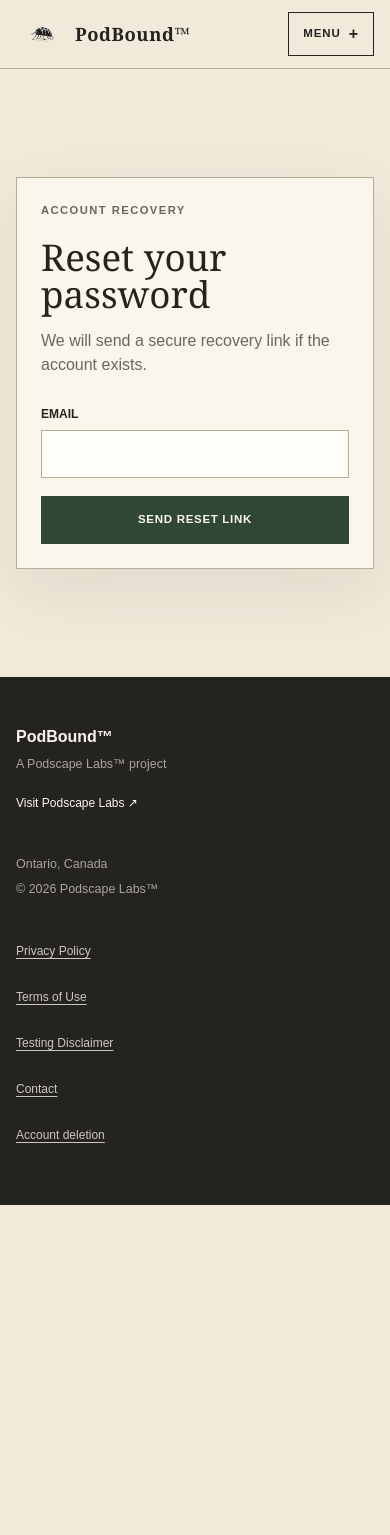
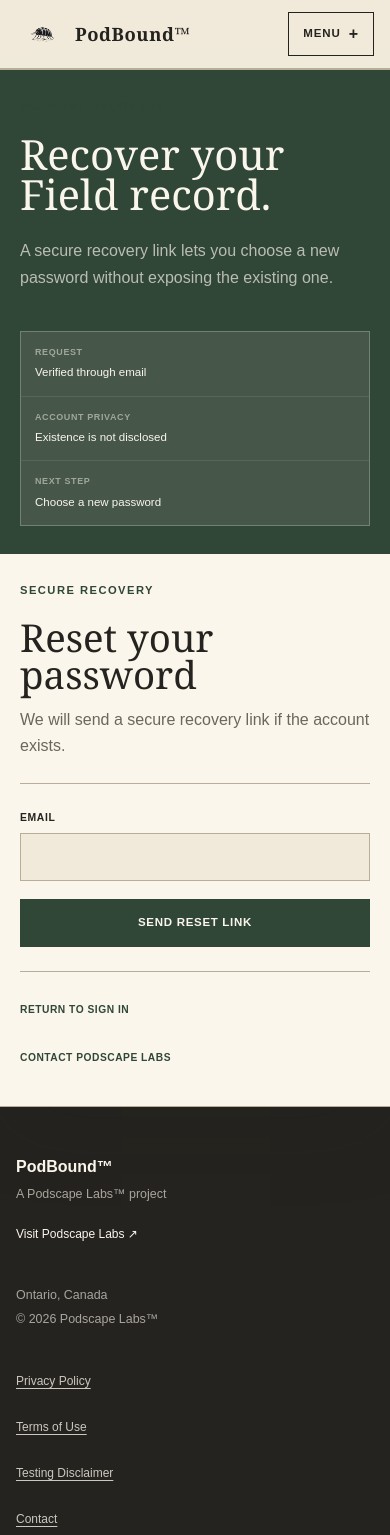
Before and after one commit to podscapelabs/podbound, a Next.js app: page /forgot-password in a window 390 px wide. Shown: the top 1535 px of the page. Before the commit the page ends 1205 px from the top, so only its background shows below. Built offline with nearby package versions, Linux system fonts and the light colour scheme; no server answers.

Commit message:
Refine account onboarding (#36)
Unify sign-in, registration, recovery, and password reset within the PodBound player experience.

```diff
--- /dev/null
+++ b/app/(auth)/auth.module.css
@@ -0,0 +1,43 @@
+.authPage { display:grid;min-height:calc(100vh - 140px);place-items:center;padding-block:clamp(36px,7vw,72px); }
+.authShell { display:grid;width:100%;max-width:1040px;border:1px solid var(--line);background:var(--cream);box-shadow:0 28px 80px rgba(37,35,31,.09); }
+.contextPanel { display:flex;min-width:0;flex-direction:column;justify-content:space-between;gap:40px;padding:clamp(28px,5vw,52px);background:var(--forest);color:var(--cream); }
+.contextPanel .eyebrow { margin-bottom:16px;color:#d5c18a; }
+.contextPanel h2 { max-width:460px;margin:0;font-family:Georgia,"Times New Roman",serif;font-size:clamp(2.3rem,5vw,4.3rem);font-weight:400;line-height:.96; }
+.contextPanel>div>p:last-child { max-width:490px;margin:22px 0 0;color:rgba(250,246,236,.68);line-height:1.7; }
+.contextPanel dl { display:grid;gap:1px;margin:0;background:rgba(250,246,236,.18);border:1px solid rgba(250,246,236,.18); }
+.contextPanel dl div { min-width:0;padding:14px;background:rgba(9,20,12,.18); }
+.contextPanel dt { color:rgba(250,246,236,.5);font-size:.56rem;font-weight:800;letter-spacing:.07em;text-transform:uppercase; }
+.contextPanel dd { margin:5px 0 0;font-size:.72rem;overflow-wrap:anywhere; }
+.formPanel { min-width:0;padding:clamp(28px,5vw,52px); }
+.formPanel header { padding-bottom:24px;border-bottom:1px solid var(--line); }
+.formPanel header .eyebrow { margin-bottom:10px; }
+.formPanel h1 { margin:0;font-family:Georgia,"Times New Roman",serif;font-size:clamp(2.4rem,6vw,4.5rem);font-weight:400;line-height:.96; }
+.formPanel header>p:last-child { max-width:520px;margin:14px 0 0;color:var(--muted);line-height:1.65; }
+.formPanel :global(.auth-form) { margin-top:26px; }
+.formPanel :global(.auth-form label) { font-size:.65rem;letter-spacing:.06em; }
+.formPanel :global(.auth-form input) { background:var(--paper); }
+.formPanel :global(.form-message) { margin:0;border:1px solid var(--line);border-left:3px solid var(--forest); }
+.authLinks { display:flex;flex-wrap:wrap;justify-content:space-between;gap:8px 16px;margin-top:24px;padding-top:18px;border-top:1px solid var(--line); }
+.authLinks a { display:inline-flex;min-height:40px;align-items:center;color:var(--forest);font-size:.64rem;font-weight:800;letter-spacing:.05em;text-transform:uppercase; }
+.testingNotice { margin-top:22px;padding:18px;border:1px solid var(--line);background:#efe8d8; }
+.testingNotice>strong { font-family:Georgia,"Times New Roman",serif;font-size:1.03rem;font-weight:400; }
+.testingNotice p { margin:7px 0 0;color:var(--muted);font-size:.72rem;line-height:1.55; }
+.testingNotice a { color:var(--forest);font-weight:800;text-decoration:underline;text-underline-offset:3px; }
+.steps { display:grid;gap:1px;margin:0;padding:0;border:1px solid rgba(250,246,236,.18);background:rgba(250,246,236,.18);list-style:none; }
+.steps li { display:grid;grid-template-columns:auto 1fr;gap:14px;padding:15px;background:rgba(9,20,12,.18); }
+.steps li>span { display:grid;width:30px;height:30px;place-items:center;border:1px solid rgba(250,246,236,.25);color:#d5c18a;font-size:.58rem;font-weight:800; }
+.steps strong { font-family:Georgia,"Times New Roman",serif;font-size:1rem;font-weight:400; }
+.steps p { margin:4px 0 0;color:rgba(250,246,236,.6);font-size:.68rem;line-height:1.45; }
+
+@media (min-width:820px) {
+  .authShell { grid-template-columns:minmax(320px,.88fr) minmax(420px,1.12fr); }
+  .registerShell { grid-template-columns:minmax(340px,.82fr) minmax(470px,1.18fr); }
+}
+
+@media (max-width:560px) {
+  .authPage { width:100%;padding-block:0; }
+  .authShell { border-inline:0; }
+  .formPanel,.contextPanel { padding:28px 20px; }
+  .contextPanel h2 { font-size:2.6rem; }
+  .authLinks { flex-direction:column; }
+}
--- a/app/(auth)/forgot-password/page.tsx
+++ b/app/(auth)/forgot-password/page.tsx
@@ -1,6 +1,8 @@
+import Link from "next/link";
 import { Suspense } from "react";
 import { AuthForm } from "@/components/AuthForm";
+import styles from "../auth.module.css";
 
 export default function ForgotPasswordPage() {
-  return <main id="main" className="auth-page shell"><div className="auth-card"><p className="eyebrow">Account recovery</p><h1>Reset your password</h1><p>We will send a secure recovery link if the account exists.</p><Suspense><AuthForm mode="forgot" /></Suspense></div></main>;
+  return <main id="main" className={`${styles.authPage} shell`}><section className={styles.authShell} aria-labelledby="forgot-title"><aside className={styles.contextPanel}><div><p className="eyebrow">Account recovery</p><h2>Recover your Field record.</h2><p>A secure recovery link lets you choose a new password without exposing the existing one.</p></div><dl><div><dt>Request</dt><dd>Verified through email</dd></div><div><dt>Account privacy</dt><dd>Existence is not disclosed</dd></div><div><dt>Next step</dt><dd>Choose a new password</dd></div></dl></aside><div className={styles.formPanel}><header><p className="eyebrow">Secure recovery</p><h1 id="forgot-title">Reset your password</h1><p>We will send a secure recovery link if the account exists.</p></header><Suspense><AuthForm mode="forgot" /></Suspense><nav className={styles.authLinks} aria-label="Recovery help"><Link href="/sign-in">Return to sign in</Link><Link href="/contact">Contact Podscape Labs</Link></nav></div></section></main>;
 }
--- a/app/(auth)/reset-password/page.tsx
+++ b/app/(auth)/reset-password/page.tsx
@@ -1,6 +1,8 @@
+import Link from "next/link";
 import { Suspense } from "react";
 import { AuthForm } from "@/components/AuthForm";
+import styles from "../auth.module.css";
 
 export default function ResetPasswordPage() {
-  return <main id="main" className="auth-page shell"><div className="auth-card"><p className="eyebrow">Account recovery</p><h1>Choose a new password</h1><Suspense><AuthForm mode="reset" /></Suspense></div></main>;
+  return <main id="main" className={`${styles.authPage} shell`}><section className={styles.authShell} aria-labelledby="reset-title"><aside className={styles.contextPanel}><div><p className="eyebrow">Account recovery</p><h2>Secure the next entry.</h2><p>Choose a new password for the PodBound account connected to this recovery session.</p></div><dl><div><dt>Minimum length</dt><dd>10 characters</dd></div><div><dt>Storage</dt><dd>Handled by authentication provider</dd></div><div><dt>After update</dt><dd>Continue to PodBound</dd></div></dl></aside><div className={styles.formPanel}><header><p className="eyebrow">Final recovery step</p><h1 id="reset-title">Choose a new password</h1><p>Your new password replaces the previous account credential.</p></header><Suspense><AuthForm mode="reset" /></Suspense><nav className={styles.authLinks} aria-label="Password help"><Link href="/forgot-password">Request a new recovery link</Link><Link href="/contact">Contact support</Link></nav></div></section></main>;
 }
--- a/app/(auth)/sign-in/page.tsx
+++ b/app/(auth)/sign-in/page.tsx
@@ -1,7 +1,8 @@
 import Link from "next/link";
 import { Suspense } from "react";
 import { AuthForm } from "@/components/AuthForm";
+import styles from "../auth.module.css";
 
 export default function SignInPage() {
-  return <main id="main" className="auth-page shell"><div className="auth-card"><p className="eyebrow">Field access</p><h1>Sign in</h1><p>Return to your verified PodBound account.</p><Suspense><AuthForm mode="sign-in" /></Suspense><div className="auth-links"><Link href="/forgot-password">Forgot password?</Link><Link href="/register">Create an account</Link></div></div></main>;
+  return <main id="main" className={`${styles.authPage} shell`}><section className={styles.authShell} aria-labelledby="sign-in-title"><aside className={styles.contextPanel}><div><p className="eyebrow">PodBound Field Archives</p><h2>Return to your Lab.</h2><p>Your account connects Arena access, submitted Field reports, progression, and Podling records.</p></div><dl><div><dt>Account</dt><dd>PodBound access record</dd></div><div><dt>Destination</dt><dd>Arena or My Lab</dd></div><div><dt>Provider</dt><dd>Secure email authentication</dd></div></dl></aside><div className={styles.formPanel}><header><p className="eyebrow">Field access</p><h1 id="sign-in-title">Sign in</h1><p>Return to your verified PodBound account.</p></header><Suspense><AuthForm mode="sign-in" /></Suspense><nav className={styles.authLinks} aria-label="Sign-in help"><Link href="/forgot-password">Forgot password?</Link><Link href="/register">Create an account</Link></nav></div></section></main>;
 }
```
Also changed, not shown: app/(auth)/register/page.tsx (+2 -1 lines).
